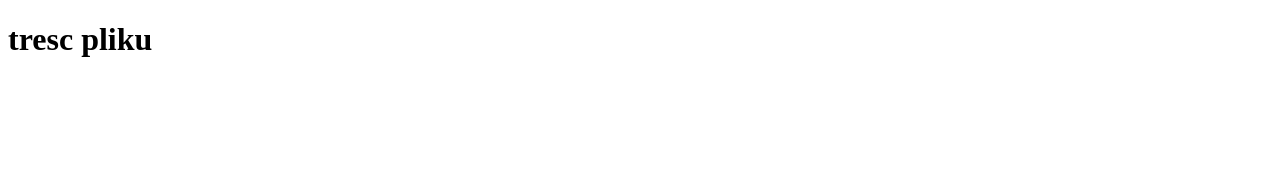
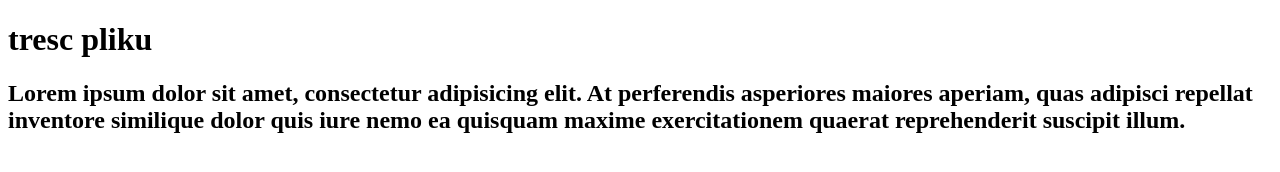
Before and after one commit to wojciechPoniewierka/test1, a plain HTML site: page index.html in a window 1280 px wide. Drawn offline with Linux system fonts and the light colour scheme.

Commit message:
dodałem lorem

```diff
--- a/index.html
+++ b/index.html
@@ -9,5 +9,6 @@
 </head>
 <body>
   <h1>tresc pliku</h1>
+  <h2>Lorem ipsum dolor sit amet, consectetur adipisicing elit. At perferendis asperiores maiores aperiam, quas adipisci repellat inventore similique dolor quis iure nemo ea quisquam maxime exercitationem quaerat reprehenderit suscipit illum.</h2>
 </body>
 </html>
```
